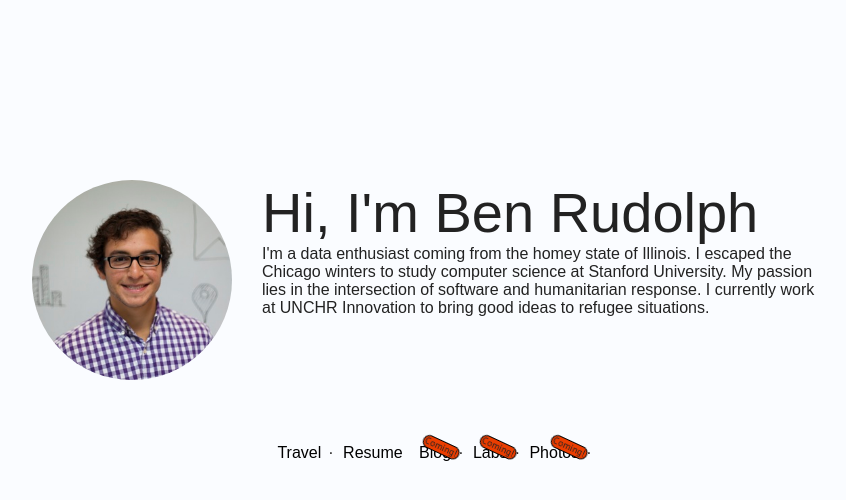
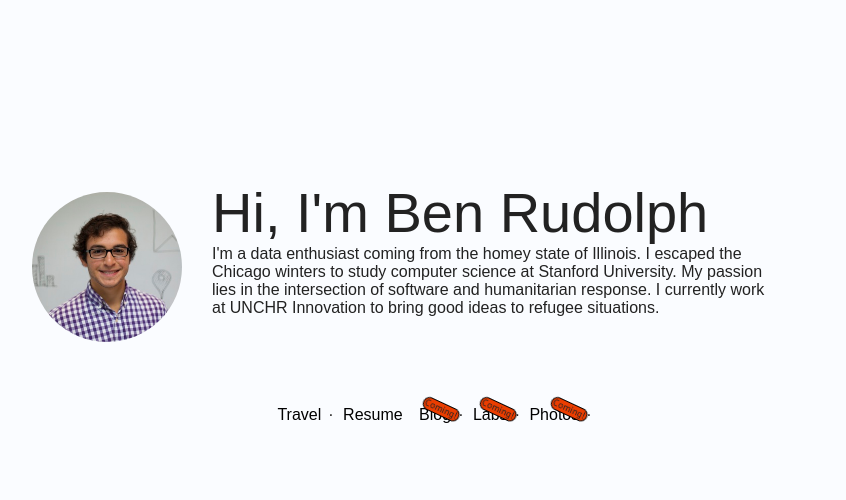
Before and after one commit to benrudolph/main, a Jekyll site: the page built from index.html, in a window 1280 px wide. Shown: the top 500 px of the page, without its empty margins (208-1054 px from the left). Built offline with Jekyll 4.4.1, drawn with Linux system fonts in a browser that asks for light colours; Markdown is read by kramdown in place of the engine named in the settings.

Commit message:
Image adjustments

```diff
--- a/css/style.css
+++ b/css/style.css
@@ -38,6 +38,7 @@ h1 {
 }
 
 .portrait-container {
+  margin-top: 12px;
   float: left;
   background: #fafcff;
 }
--- a/index.html
+++ b/index.html
@@ -5,7 +5,7 @@ layout: default
 <div class="content">
   <div class="container">
     <div class="portrait-container">
-      <img src="/img/ben.jpg" width="200" height="200" class="portrait"/>
+      <img src="/img/ben.jpg" width="150" height="150" class="portrait"/>
     </div>
     <div class="about">
       <h1 class="about-heading">Hi, I'm Ben Rudolph</h1>
```
Also changed, not shown: 2 other files.
